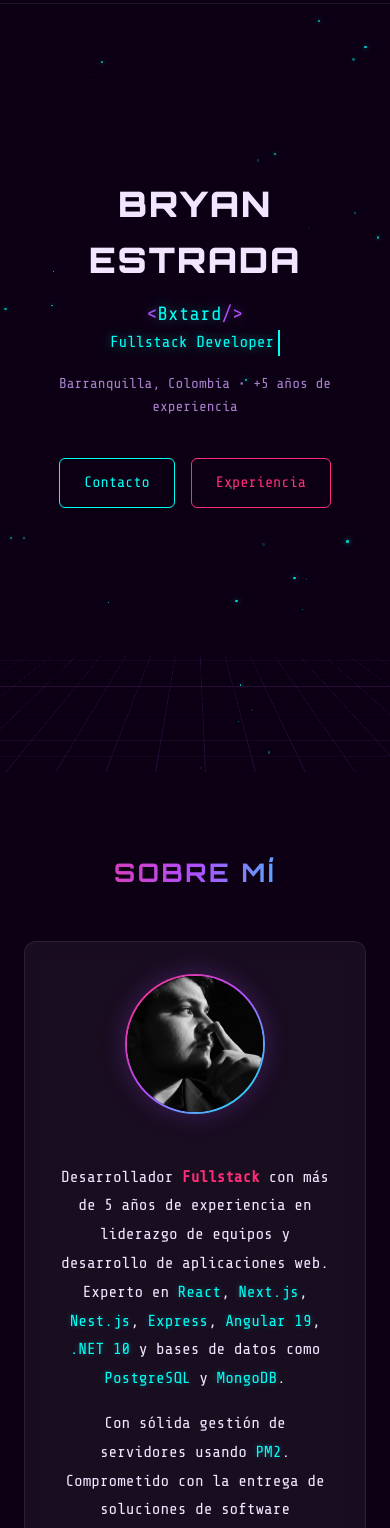
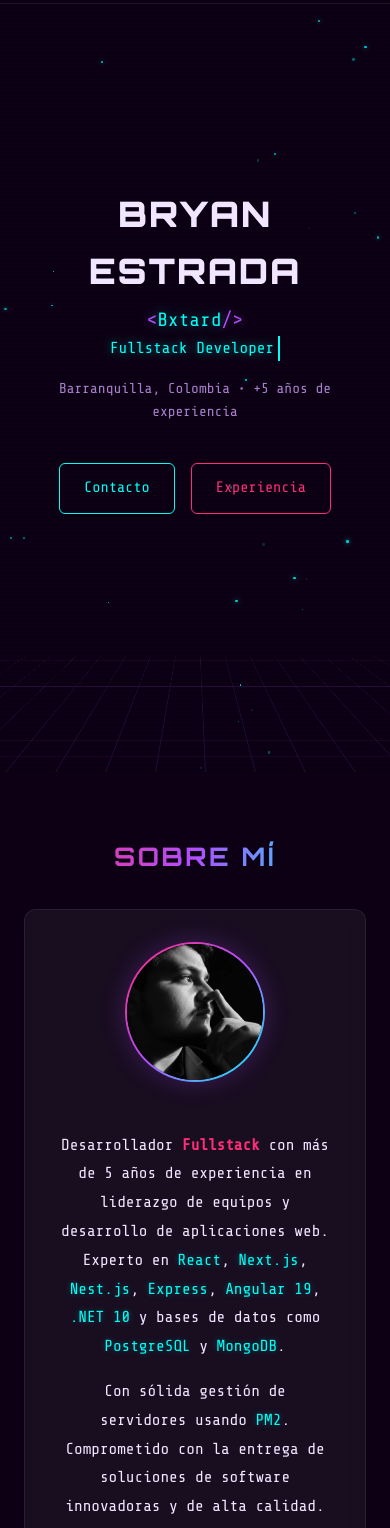
Before and after one commit to Bxtard/portafolio, an Astro site: page / in a window 390 px wide. Shown: the part 72-1600 px from the top of the page. Built offline with nearby package versions, Linux system fonts and the light colour scheme; Astro itself is replaced by a stand-in of ours.

Commit message:
feat: adjust section dimensions and paddings for improved layout responsiveness

```diff
--- a/src/components/About.astro
+++ b/src/components/About.astro
@@ -31,7 +31,7 @@
     display: flex;
     align-items: center;
     gap: 2.5rem;
-    max-width: 800px;
+    max-width: 960px;
     margin: 0 auto;
   }
 
--- a/src/components/Experience.astro
+++ b/src/components/Experience.astro
@@ -68,7 +68,7 @@ const education = [
     ))}
   </div>
 
-  <h2 style="margin-top: 4rem;">Educación</h2>
+  <h2 style="margin-top: 2.5rem;">Educación</h2>
 
   <div class="edu-grid">
     {education.map((edu) => (
@@ -85,7 +85,7 @@ const education = [
   /* Timeline */
   .timeline {
     position: relative;
-    max-width: 700px;
+    max-width: 960px;
     margin: 0 auto;
     padding-left: 2rem;
   }
@@ -179,7 +179,7 @@ const education = [
     display: grid;
     grid-template-columns: repeat(auto-fit, minmax(280px, 1fr));
     gap: 1.5rem;
-    max-width: 700px;
+    max-width: 960px;
     margin: 0 auto;
   }
 
--- a/src/components/Hero.astro
+++ b/src/components/Hero.astro
@@ -39,6 +39,10 @@
     text-align: center;
     overflow: hidden;
     padding-top: 4rem;
+    /* Override global section constraints */
+    max-width: 100% !important;
+    padding-left: 1.5rem !important;
+    padding-right: 1.5rem !important;
   }
 
   /* Perspective grid */
@@ -109,17 +113,13 @@
     font-weight: 900;
     text-transform: uppercase;
     letter-spacing: 0.05em;
-    display: flex;
-    flex-wrap: wrap;
-    align-items: baseline;
-    justify-content: center;
-    gap: 0.3em;
+    text-align: center;
   }
 
   .hero__name-text {
     color: var(--text-primary);
     position: relative;
-    display: inline-block;
+    display: block;
     animation: glitch 6s infinite;
   }
 
@@ -147,6 +147,8 @@
 
   /* Tag estilo componente */
   .hero__tag {
+    display: block;
+    margin-top: 0.3em;
     font-size: clamp(1.2rem, 4.5vw, 2.8rem);
     font-family: var(--font-body);
     font-weight: 400;
--- a/src/styles/global.css
+++ b/src/styles/global.css
@@ -76,9 +76,21 @@ img {
 }
 
 section {
-  padding: 5rem 1.5rem;
-  max-width: 1100px;
+  padding: 4rem 1.5rem;
+  max-width: 1440px;
   margin: 0 auto;
+}
+
+@media (min-width: 1024px) {
+  section {
+    padding: 3rem 4rem;
+  }
+}
+
+@media (min-width: 1440px) {
+  section {
+    padding: 3rem 6rem;
+  }
 }
 
 h2 {
@@ -86,7 +98,7 @@ h2 {
   font-size: clamp(1.6rem, 4vw, 2.4rem);
   text-transform: uppercase;
   letter-spacing: 0.1em;
-  margin-bottom: 3rem;
+  margin-bottom: 2rem;
   text-align: center;
   background: linear-gradient(90deg, var(--accent-magenta), var(--accent-purple), var(--accent-cyan));
   background-clip: text;
```
